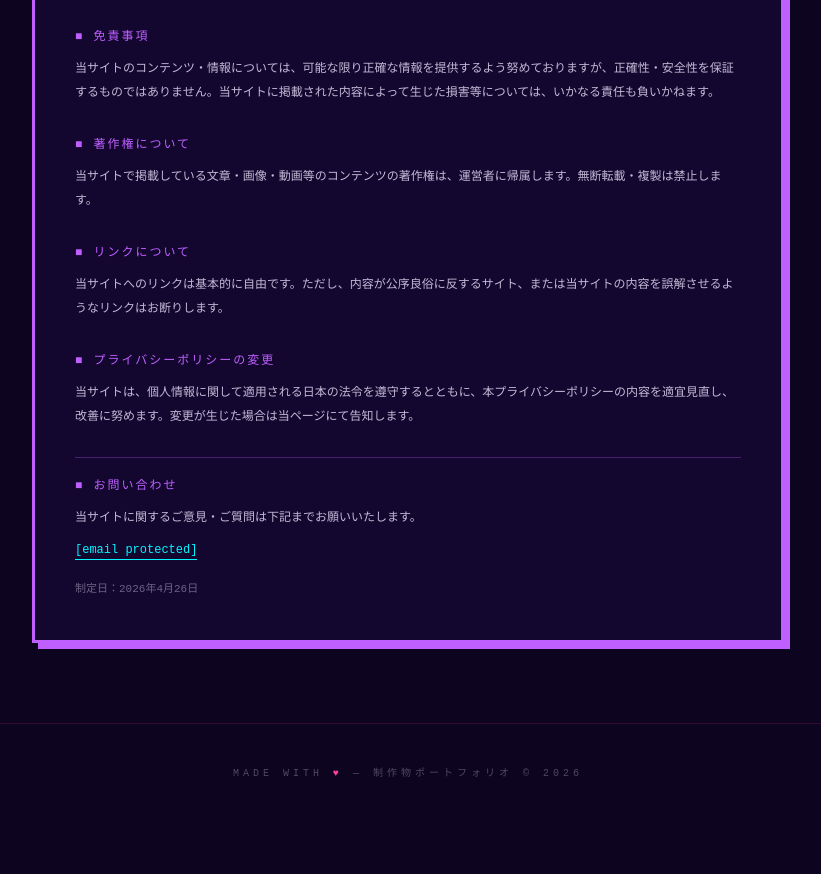
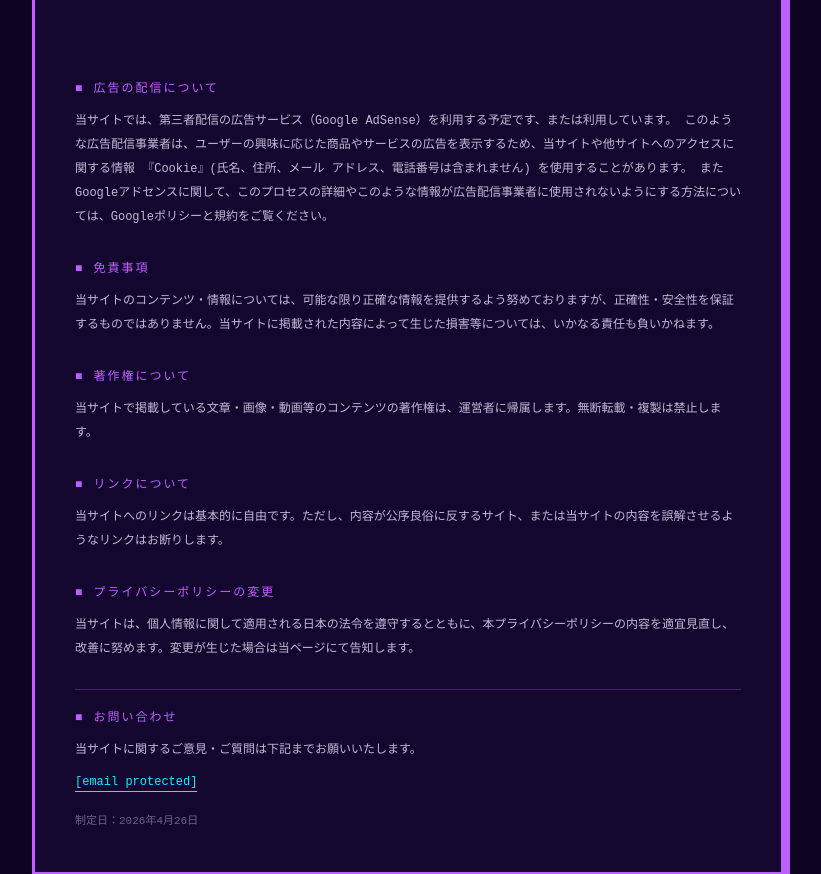
Before and after one commit to tetin-a11/tetin-a11.github.io, a plain HTML site: page index.html in a window 1280 px wide. Shown: the part 1806-2680 px from the top of the page, without its empty margins (232-1053 px from the left). Before the commit the page ends 2625 px from the top, so only its background shows below. Drawn offline with Linux system fonts and the light colour scheme; a web font is replaced by a local one.

Commit message:
Update index.html

```diff
--- a/index.html
+++ b/index.html
@@ -618,6 +618,13 @@
         <p>当サイトでは、Googleによるアクセス解析ツール「Googleアナリティクス」を使用することがあります。このGoogleアナリティクスはデータ収集のためにCookieを使用しています。このデータは匿名で収集されており、個人を特定するものではありません。</p>
       </div>
 
+　　　<div>
+        <p style="color:var(--neon-purple);margin-bottom:8px;letter-spacing:2px;">■ 広告の配信について</p>
+        <p>当サイトでは、第三者配信の広告サービス（Google AdSense）を利用する予定です、または利用しています。
+このような広告配信事業者は、ユーザーの興味に応じた商品やサービスの広告を表示するため、当サイトや他サイトへのアクセスに関する情報 『Cookie』(氏名、住所、メール アドレス、電話番号は含まれません) を使用することがあります。
+またGoogleアドセンスに関して、このプロセスの詳細やこのような情報が広告配信事業者に使用されないようにする方法については、Googleポリシーと規約をご覧ください。</p>
+      </div>
+
       <div>
         <p style="color:var(--neon-purple);margin-bottom:8px;letter-spacing:2px;">■ 免責事項</p>
         <p>当サイトのコンテンツ・情報については、可能な限り正確な情報を提供するよう努めておりますが、正確性・安全性を保証するものではありません。当サイトに掲載された内容によって生じた損害等については、いかなる責任も負いかねます。</p>
```
